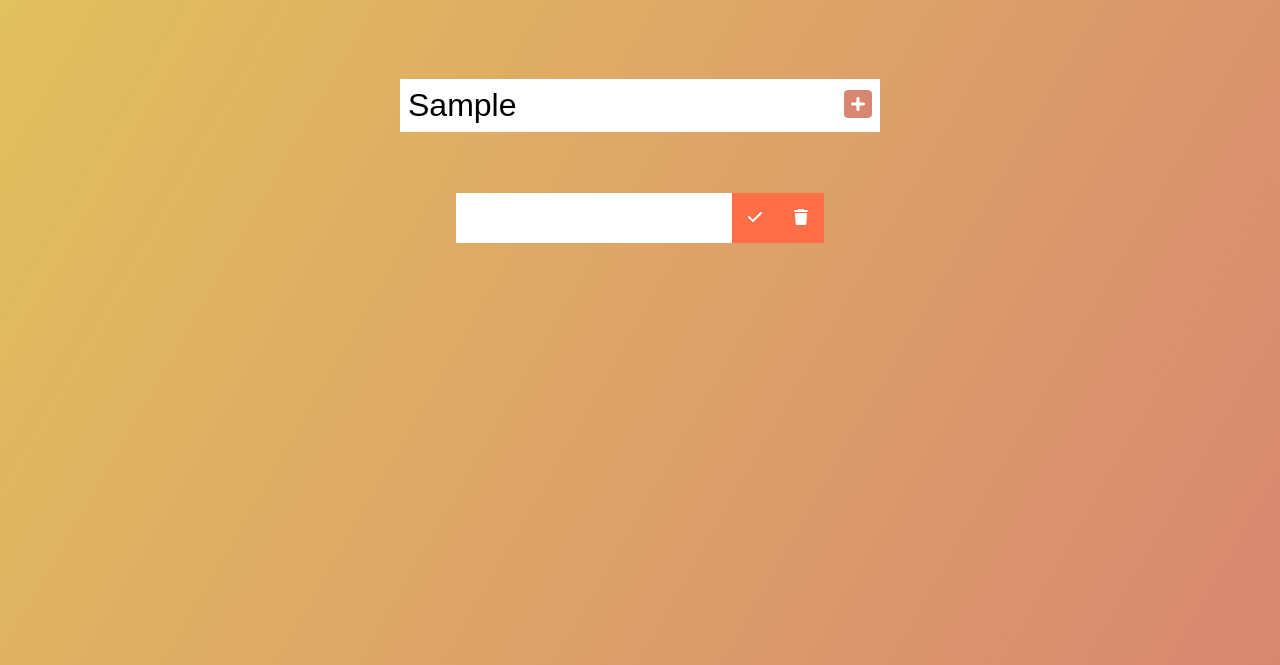
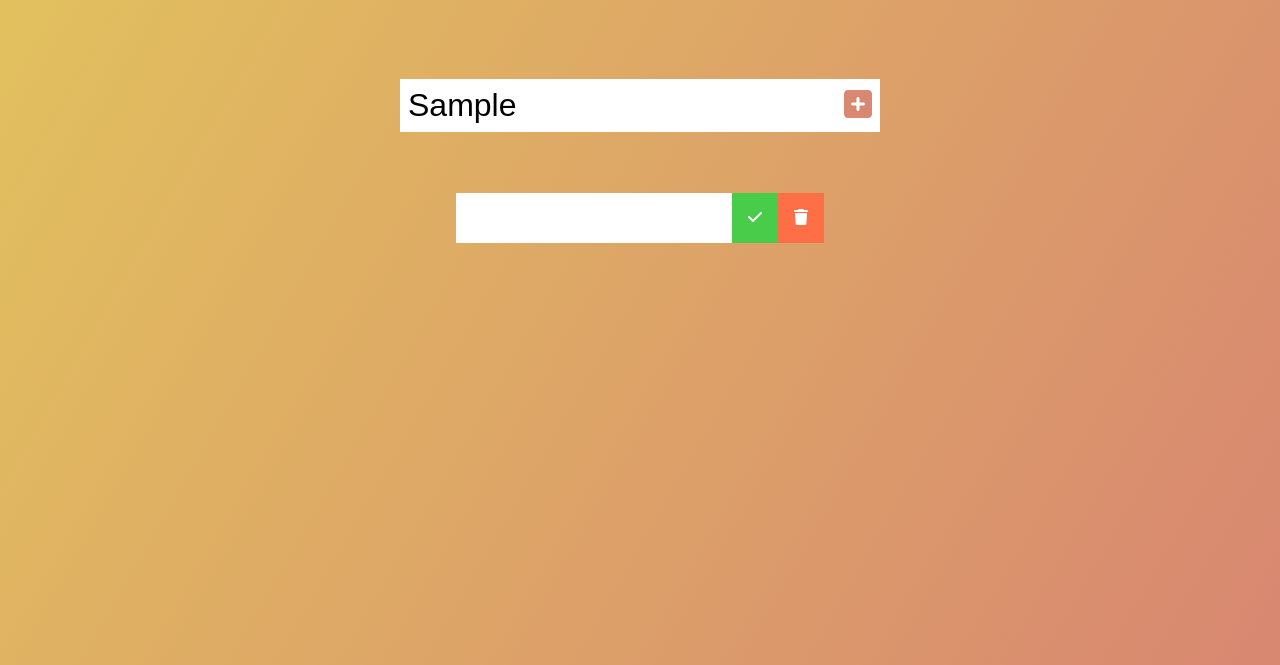
Before and after one commit to Rohanhnk/java-script-project1, a plain HTML site: page index.html in a window 1280 px wide. Both pictures are taken after typing "Sample" into the empty fields and a click on the button 858 px from the left and 240 px from the top of the page. Shown: the part 135-800 px from the top of the page. Drawn offline with Linux system fonts and the light colour scheme.

Commit message:
different color for complete button

```diff
--- a/style.css
+++ b/style.css
@@ -75,3 +75,7 @@ form button :hover{
     cursor: pointer;
     font-size: 1rem;
 }
+
+.complete-btn{
+    background: rgb(73, 204, 73);
+}
```
